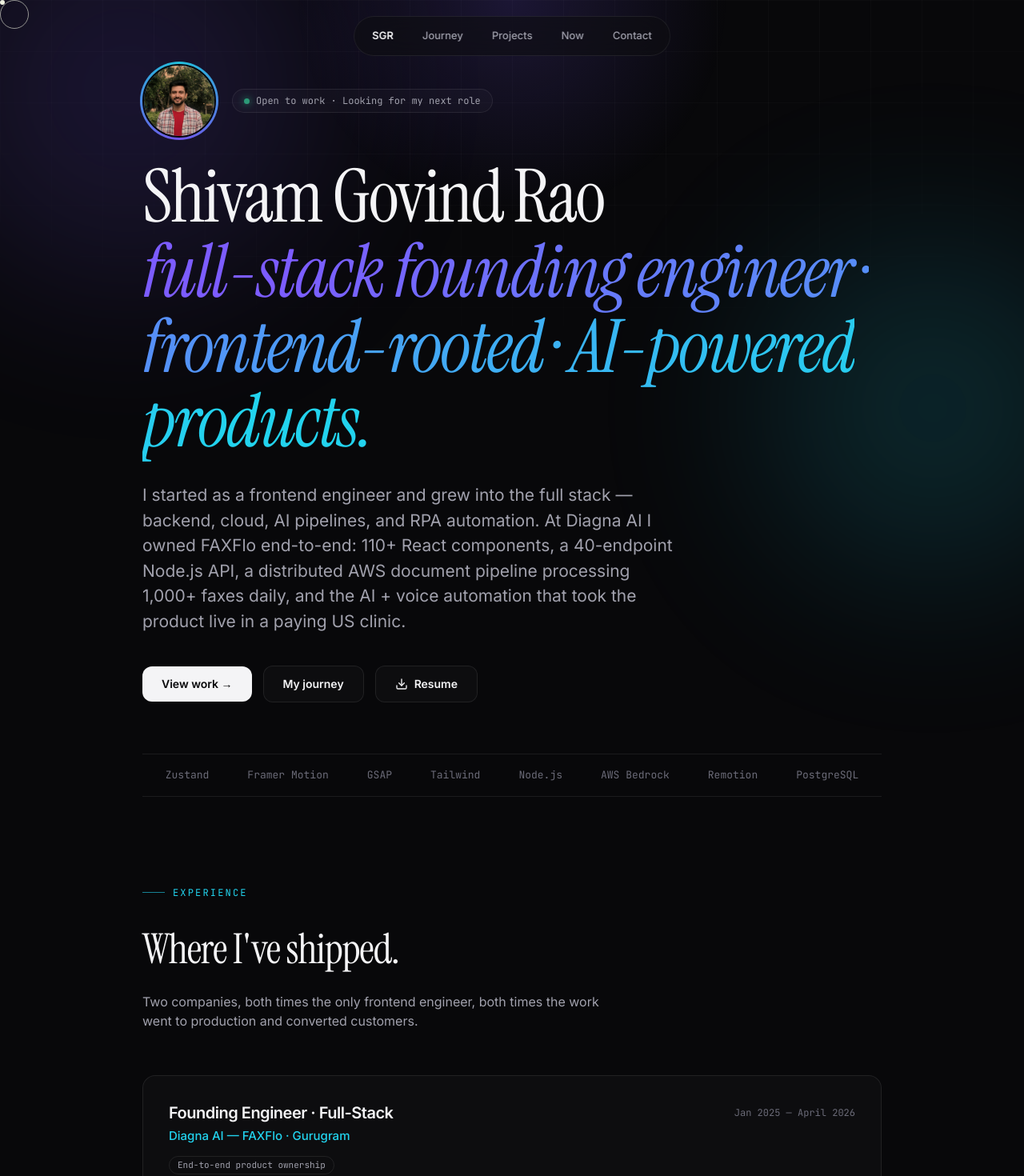
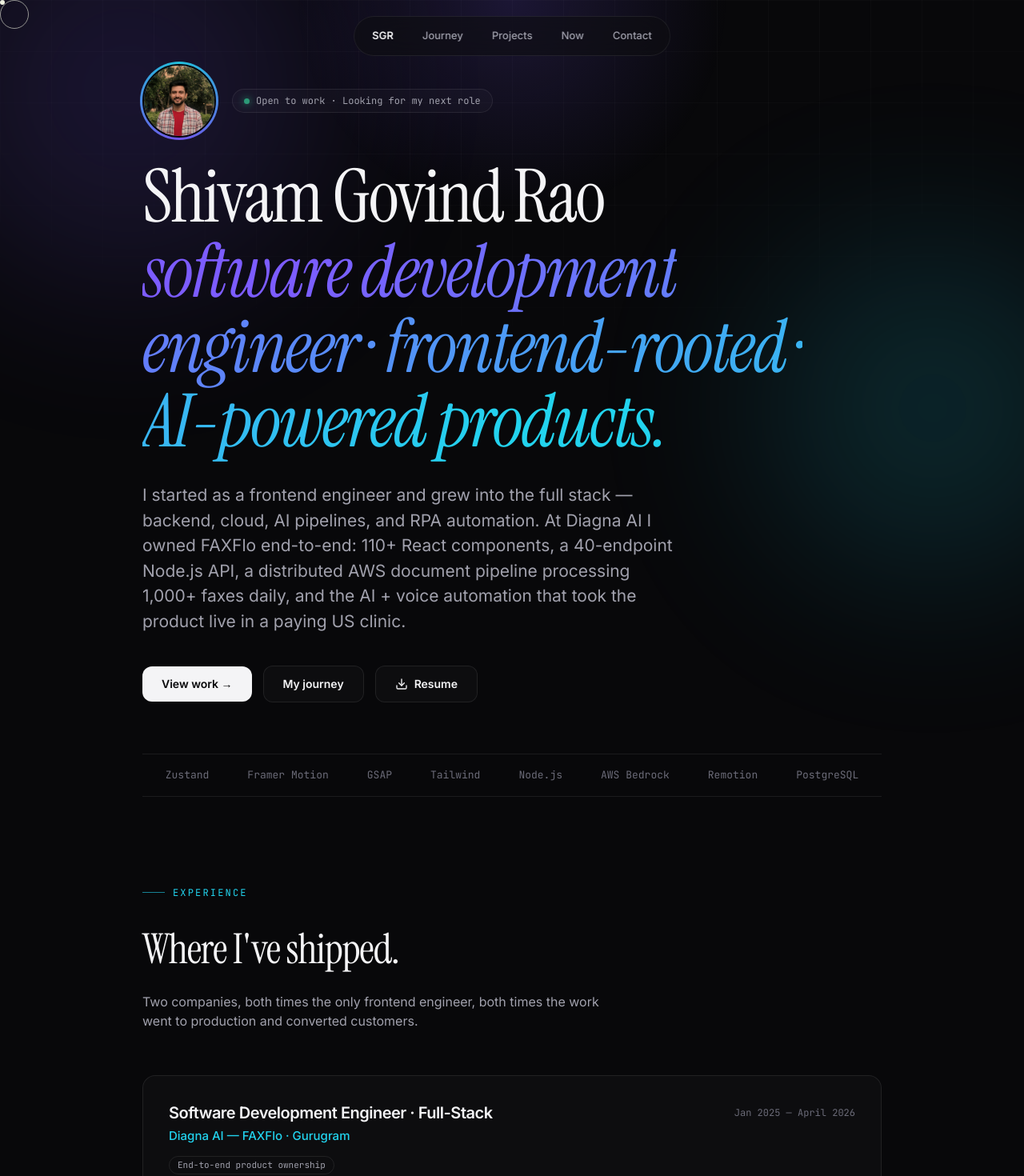
Before and after one commit to BLAZE7SHADOW/shivam-portfolio, a Next.js app: page / in a window 1280 px wide. Shown: the top 1470 px of the page at 80% size. Built offline with nearby package versions, Linux system fonts and the light colour scheme.

Commit message:
update: change title to Software Development Engineer

```diff
--- a/content/data.ts
+++ b/content/data.ts
@@ -6,8 +6,8 @@
 export const profile = {
   name: "Shivam Govind Rao",
   initials: "SGR",
-  role: "Founding Engineer",
-  tagline: "full-stack founding engineer · frontend-rooted · AI-powered products.",
+  role: "Software Development Engineer",
+  tagline: "software development engineer · frontend-rooted · AI-powered products.",
   // Drop your photo at /public/images/avatar.jpg (square works best)
   avatar: "/images/avatar.jpg",
   location: "Gurugram, India",
@@ -44,7 +44,7 @@ export const marquee = [
 export const journey = [
   {
     period: "Jan 2025 — April 2026",
-    role: "Founding Engineer · Full-Stack",
+    role: "Software Development Engineer · Full-Stack",
     company: "Diagna AI — FAXFlo",
     place: "Gurugram",
     tag: "End-to-end product ownership",
@@ -87,7 +87,7 @@ export const growthPath = [
   { label: "Product Engineer", note: "Owning features end-to-end, thinking in user outcomes." },
   { label: "Full Stack Engineer", note: "Node, Postgres, queues, cloud — building the whole pipe." },
   { label: "AI Engineer", note: "Bedrock, Claude, document intelligence, voice automation." },
-  { label: "Founding Engineer", note: "0→production ownership in a fast-paced AI startup." },
+  { label: "Software Development Engineer", note: "0→production ownership in a fast-paced AI startup." },
 ];
 
 // ============================================================================
@@ -118,7 +118,7 @@ export const projects: Project[] = [
     title: "FAXFlo — Diagna AI",
     blurb: "Full-stack AI medical-document platform — clinical inbox, eFax triage, voice scheduling, RPA EHR automation, and analytics. Taken from a company pivot to its first paying US clinic.",
     year: "2025",
-    role: "Founding Engineer · Full-Stack",
+    role: "Software Development Engineer · Full-Stack",
     featured: true,
     media: [
       { type: "image", src: "/images/Faxflo_main_dashboard.png", caption: "Main clinical dashboard" },
```
